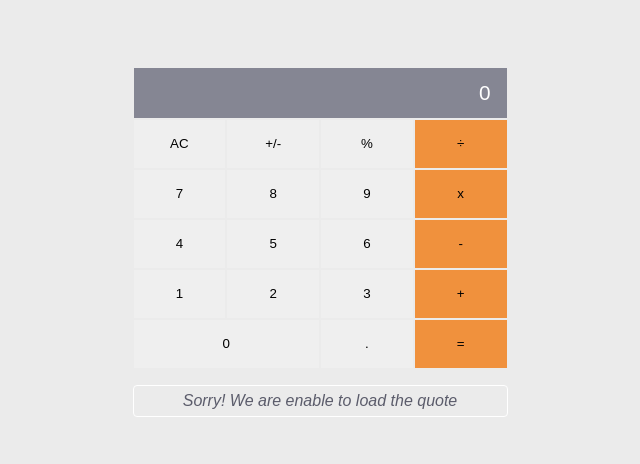
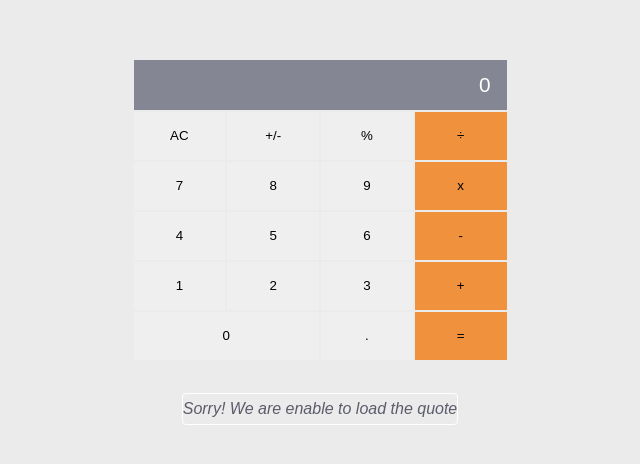
Before and after one commit to thasipablo/the_math_magician, a React (Create React App) app: page / in a window 1280 px wide. Shown: the part 190-654 px from the top of the page, without its empty margins (320-960 px from the left). Built offline with nearby package versions, Linux system fonts and the light colour scheme; no server answers.

Commit message:
move the Quote in the main component

```diff
--- a/src/App.css
+++ b/src/App.css
@@ -10,6 +10,8 @@ body {
   display: flex;
   justify-content: center;
   align-items: center;
+  flex-direction: column;
+  gap: 1rem;
 }
 
 .container {
--- a/src/App.jsx
+++ b/src/App.jsx
@@ -1,10 +1,12 @@
 import './App.css';
 import Calculator from './components/Calculator';
+import Quote from './components/Quote';
 
 function App() {
   return (
     <main className="main-content">
       <Calculator />
+      <Quote />
     </main>
   );
 }
--- a/src/components/Calculator.jsx
+++ b/src/components/Calculator.jsx
@@ -1,6 +1,5 @@
 import React, { useState } from 'react';
 import calculate from '../logic/calculate';
-import Quote from './Quote';
 import ResultScreen from './ResultScreen';
 
 const Calculator = () => {
@@ -152,7 +151,6 @@ const Calculator = () => {
           =
         </button>
       </div>
-      <Quote />
     </div>
   );
 };
```
